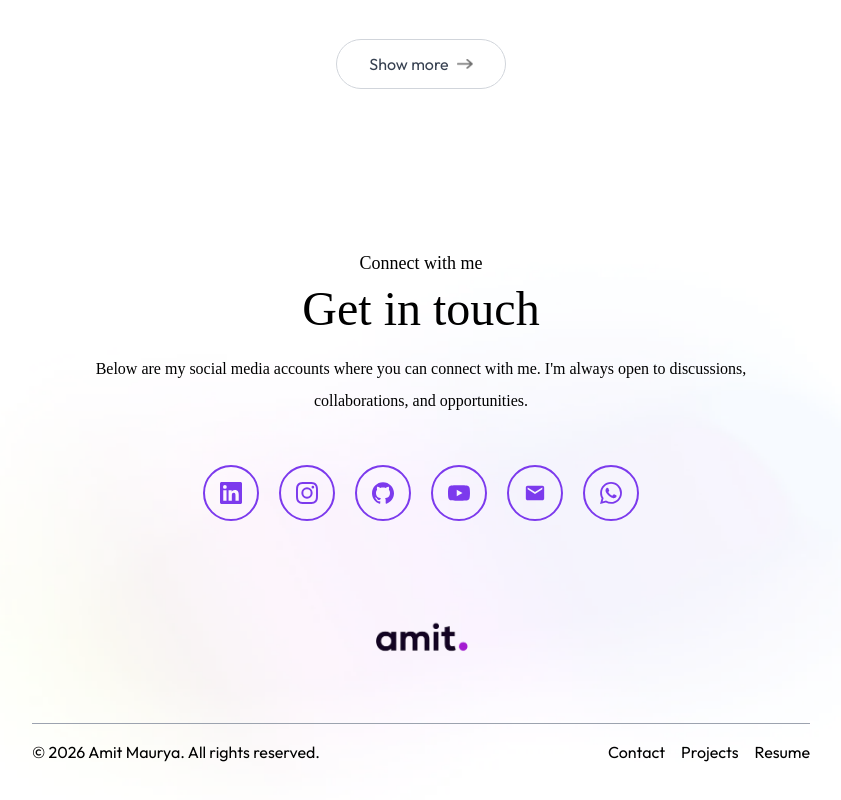
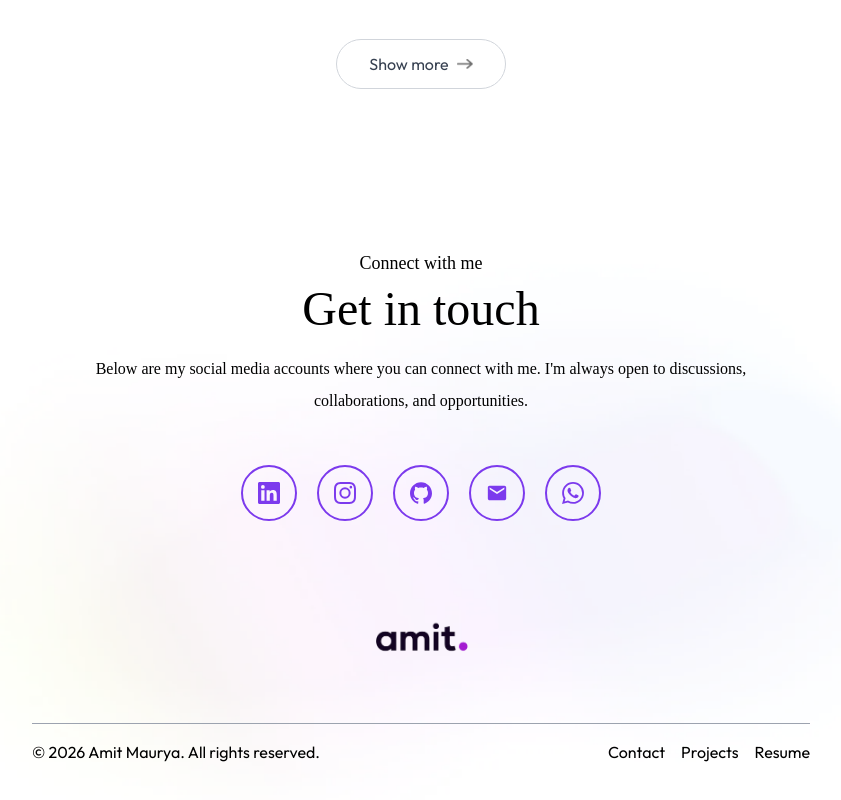
Before and after one commit to Amit-1216/amitmaurya, a website: page index.html in a window 1280 px wide. Shown: the part 2205-3005 px from the top of the page, without its empty margins (219-1060 px from the left). Drawn offline with Linux system fonts and the light colour scheme; a web font is replaced by a local one.

Commit message:
Updated portfolio UI and content

```diff
--- a/index.html
+++ b/index.html
@@ -329,7 +329,7 @@ I'm always open to discussions, collaborations, and opportunities.
   </a>
 
   <!-- Instagram -->
-  <a href="https://www.instagram.com/amit__1622/" target="_blank" rel="noopener noreferrer" class="social-icon-link" aria-label="Instagram">
+  <a href="https://www.instagram.com/amit__1016/" target="_blank" rel="noopener noreferrer" class="social-icon-link" aria-label="Instagram">
     <svg viewBox="0 0 24 24" fill="currentColor">
       <path d="M12 2.163c3.204 0 3.584.012 4.85.07 3.252.148 4.771 1.691 4.919 4.919.058 1.265.069 1.645.069 4.849 0 3.205-.012 3.584-.069 4.849-.149 3.225-1.664 4.771-4.919 4.919-1.266.058-1.644.07-4.85.07-3.204 0-3.584-.012-4.849-.07-3.26-.149-4.771-1.699-4.919-4.92-.058-1.265-.07-1.644-.07-4.849 0-3.204.013-3.583.07-4.849.149-3.227 1.664-4.771 4.919-4.919 1.266-.057 1.645-.069 4.849-.069zM12 0C8.741 0 8.333.014 7.053.072 2.695.272.273 2.69.073 7.052.014 8.333 0 8.741 0 12c0 3.259.014 3.668.072 4.948.2 4.358 2.618 6.78 6.98 6.98C8.333 23.986 8.741 24 12 24c3.259 0 3.668-.014 4.948-.072 4.354-.2 6.782-2.618 6.979-6.98.059-1.28.073-1.689.073-4.948 0-3.259-.014-3.667-.072-4.947-.196-4.354-2.617-6.78-6.979-6.98C15.668.014 15.259 0 12 0zm0 5.838a6.162 6.162 0 1 0 0 12.324 6.162 6.162 0 0 0 0-12.324zM12 16a4 4 0 1 1 0-8 4 4 0 0 1 0 8zm6.406-11.845a1.44 1.44 0 1 0 0 2.881 1.44 1.44 0 0 0 0-2.881z"/>
     </svg>
@@ -339,13 +339,6 @@ I'm always open to discussions, collaborations, and opportunities.
   <a href="https://github.com/Amit-1216" target="_blank" rel="noopener noreferrer" class="social-icon-link" aria-label="GitHub">
     <svg viewBox="0 0 24 24" fill="currentColor">
       <path d="M12 .297c-6.63 0-12 5.373-12 12 0 5.303 3.438 9.8 8.205 11.385.6.113.82-.258.82-.577 0-.285-.01-1.04-.015-2.04-3.338.724-4.042-1.61-4.042-1.61C4.422 18.07 3.633 17.7 3.633 17.7c-1.087-.744.084-.729.084-.729 1.205.084 1.838 1.236 1.838 1.236 1.07 1.835 2.809 1.305 3.495.998.108-.776.417-1.305.76-1.605-2.665-.3-5.466-1.332-5.466-5.93 0-1.31.465-2.38 1.235-3.22-.135-.303-.54-1.523.105-3.176 0 0 1.005-.322 3.3 1.23.96-.267 1.98-.399 3-.405 1.02.006 2.04.138 3 .405 2.28-1.552 3.285-1.23 3.285-1.23.645 1.653.24 2.873.12 3.176.765.84 1.23 1.91 1.23 3.22 0 4.61-2.805 5.625-5.475 5.92.42.36.81 1.096.81 2.22 0 1.606-.015 2.896-.015 3.286 0 .315.21.69.825.57C20.565 22.092 24 17.592 24 12.297c0-6.627-5.373-12-12-12"/>
-    </svg>
-  </a>
-
-  <!-- YouTube -->
-  <a href="https://m.youtube.com/@parulasaxena" target="_blank" rel="noopener noreferrer" class="social-icon-link" aria-label="YouTube">
-    <svg viewBox="0 0 24 24" fill="currentColor">
-      <path d="M23.498 6.186a3.016 3.016 0 0 0-2.122-2.136C19.505 3.545 12 3.545 12 3.545s-7.505 0-9.377.505A3.017 3.017 0 0 0 .502 6.186C0 8.07 0 12 0 12s0 3.93.502 5.814a3.016 3.016 0 0 0 2.122 2.136c1.871.505 9.376.505 9.376.505s7.505 0 9.377-.505a3.015 3.015 0 0 0 2.122-2.136C24 15.93 24 12 24 12s0-3.93-.502-5.814zM9.545 15.568V8.432L15.818 12l-6.273 3.568z"/>
     </svg>
   </a>
 
```
